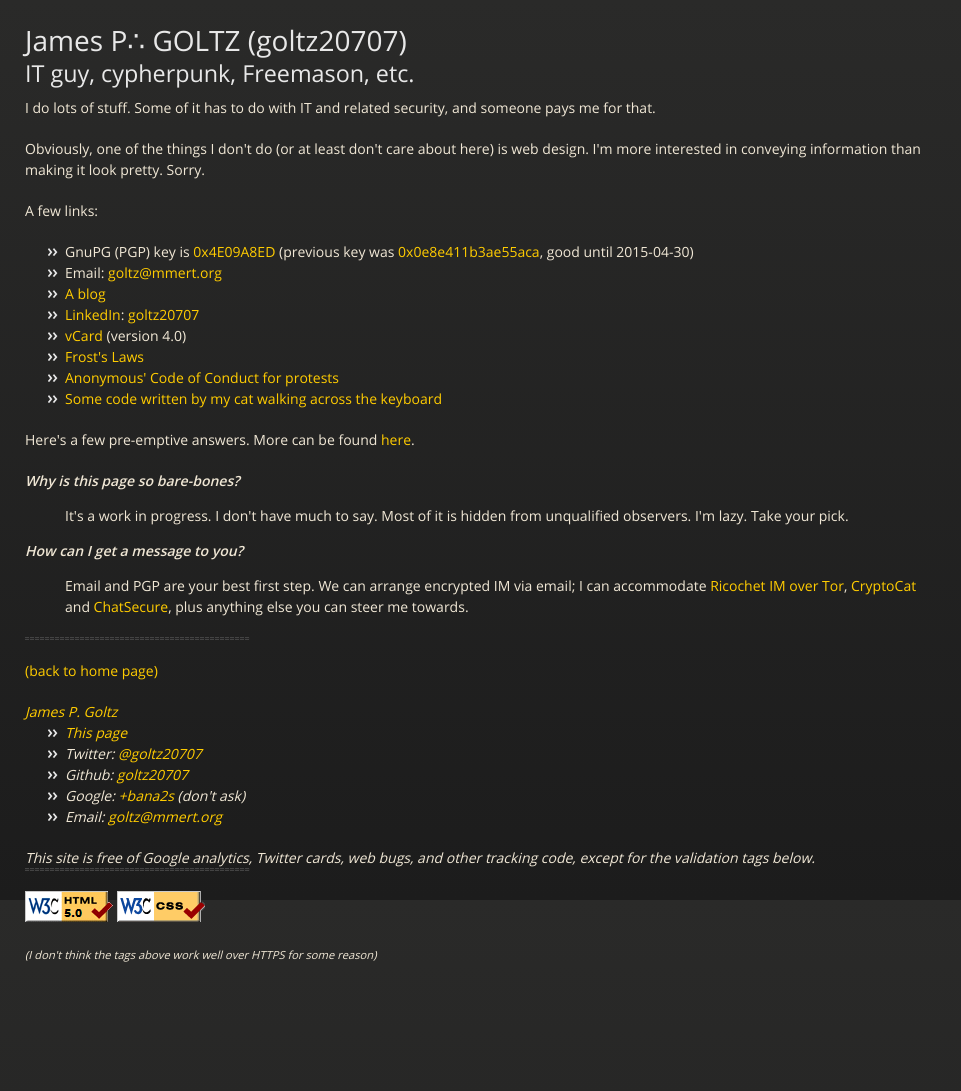
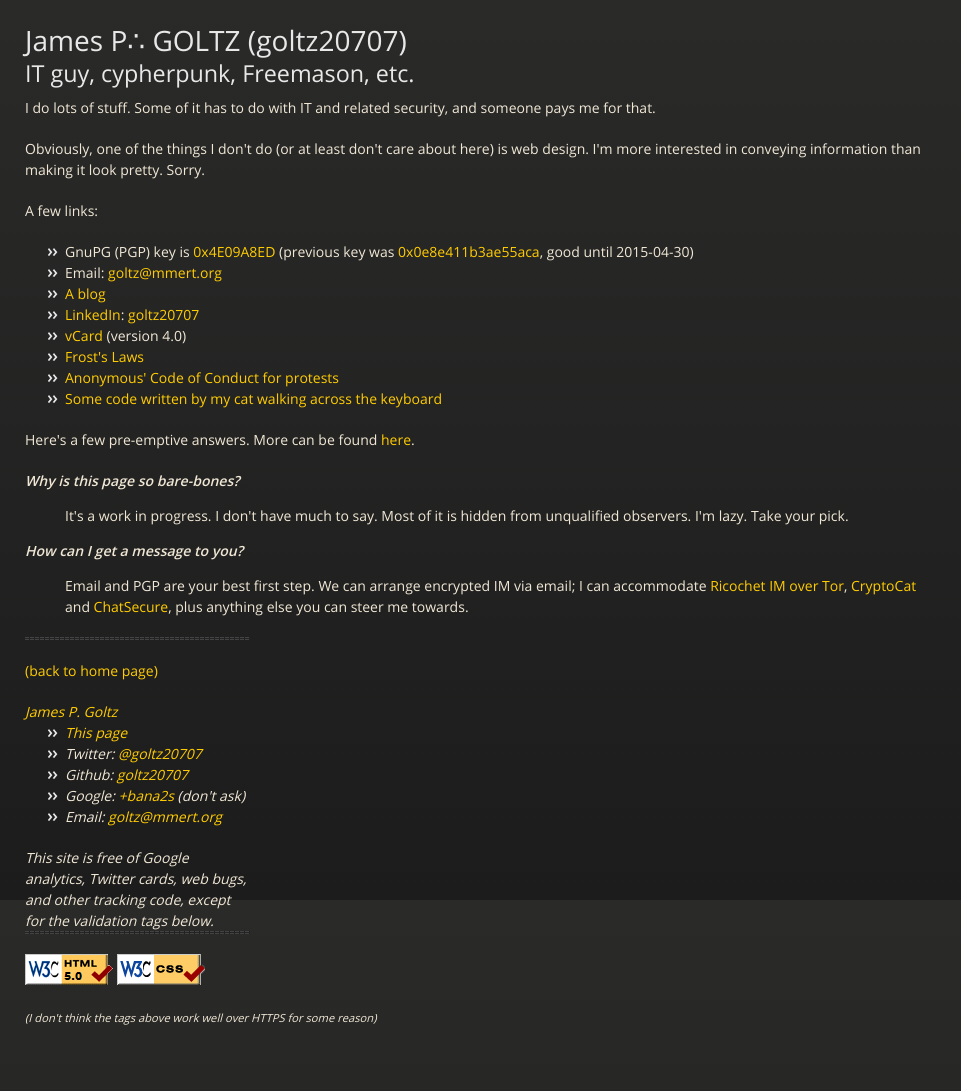
Before and after one commit to goltz20707/goltz20707.github.io, a Jekyll site: the page built from index.html, in a window 1280 px wide. Shown: the whole page, without its empty margins (0-961 px from the left). Built offline with Jekyll 4.4.1, drawn with Linux system fonts in a browser that asks for light colours; before the commit the page ends 1028 px from its top, so only the background shows below that.

Commit message:
Correcting width on second address block.

```diff
--- a/_includes/footer.html
+++ b/_includes/footer.html
@@ -13,7 +13,7 @@
 		   rel="me">+bana2s</a> (don't ask)</li>
     <li>Email: <a href="mailto:goltz@mmert.org" rel="me" class="u-email">goltz@mmert.org</a></li>
   </ul>
-</address><address>
+</address><address style="width: 25%">
   This site is free of Google analytics, Twitter cards, web bugs,
   and other tracking code, except for the validation tags below.
 </address>
```
